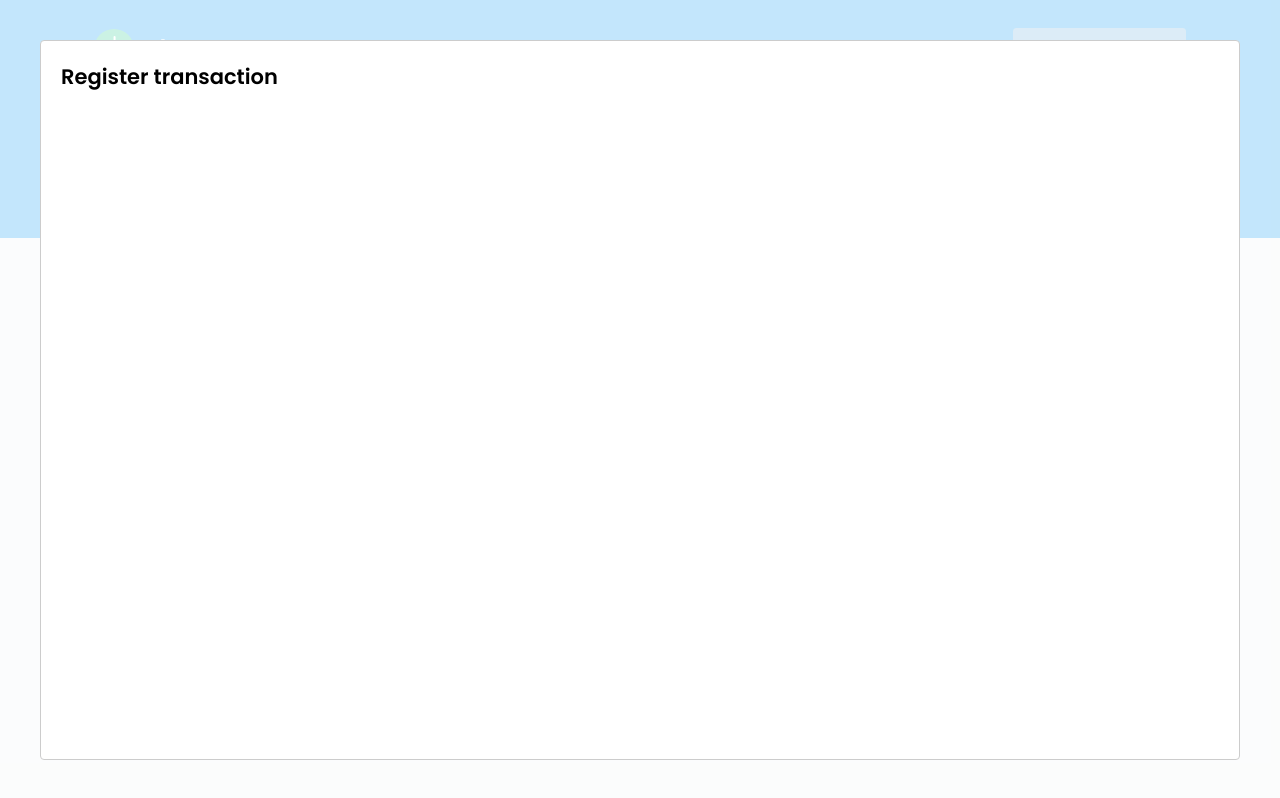
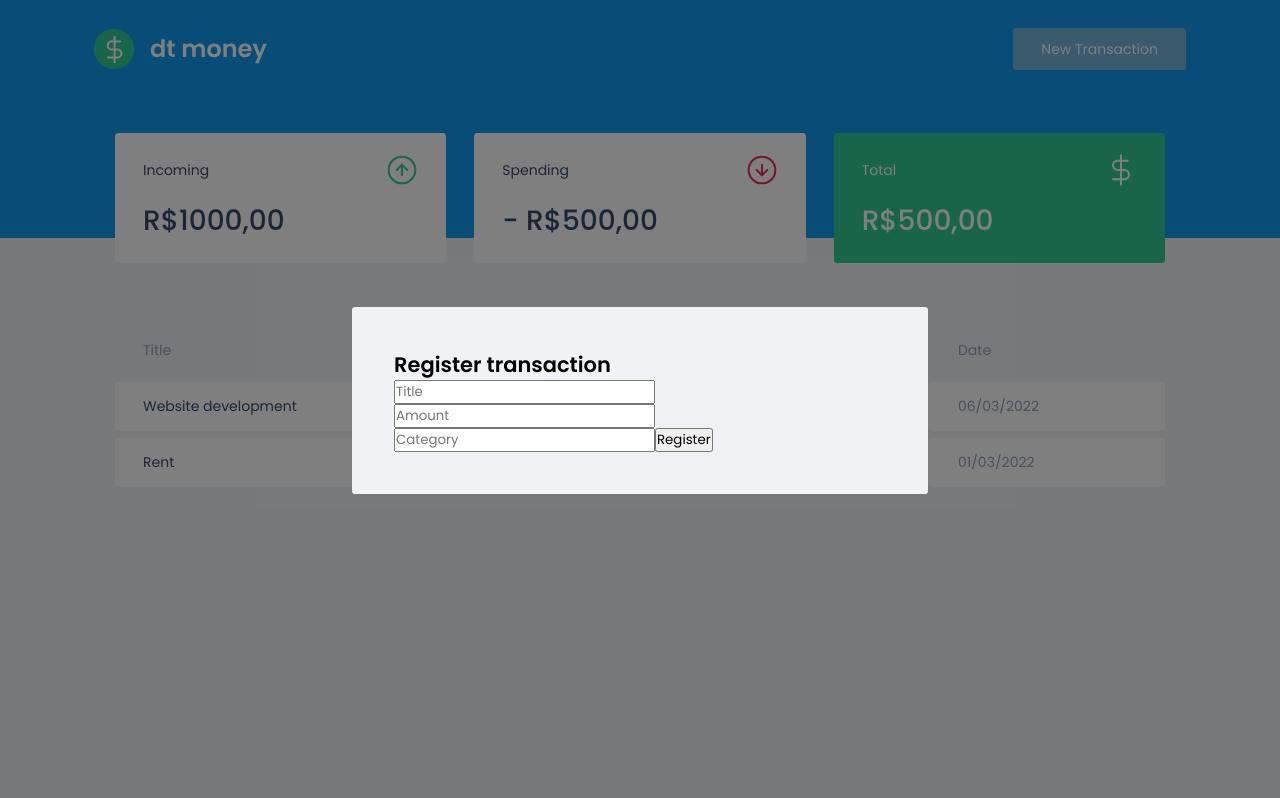
Before and after one commit to GuilhermeCSales/money-application, a React (Create React App) app: page / in a window 1280 px wide. Both pictures are taken after a click on the button "New Transaction". Built offline with nearby package versions, Linux system fonts and the light colour scheme; no server answers; what miragejs would draw is missing.

Commit message:
form structure

```diff
--- a/src/components/NewTransactionModal/index.tsx
+++ b/src/components/NewTransactionModal/index.tsx
@@ -1,4 +1,5 @@
 import Modal from "react-modal";
+import { Container } from "./styles";
 
 interface NewTransactionModalProps {
   isOpen: boolean;
@@ -10,8 +11,21 @@
   onRequestClose,
 }: NewTransactionModalProps) {
   return (
-    <Modal isOpen={isOpen} onRequestClose={onRequestClose}>
-      <h2>Register transaction</h2>
+    <Modal
+      isOpen={isOpen}
+      onRequestClose={onRequestClose}
+      overlayClassName="react-modal-overlay"
+      className="react-modal-content"
+    >
+      <Container>
+        <h2>Register transaction</h2>
+
+        <input placeholder="Title" />
+        <input type="number" placeholder="Amount" />
+        <input placeholder="Category" />
+
+        <button type="submit">Register</button>
+      </Container>
     </Modal>
   );
 }
--- a/src/components/NewTransactionModal/styles.ts
+++ b/src/components/NewTransactionModal/styles.ts
@@ -1,3 +1,3 @@
 import styled from "styled-components";
 
-export const Container = styled.div``;
+export const Container = styled.form``;
--- a/src/styles/global.ts
+++ b/src/styles/global.ts
@@ -50,4 +50,27 @@
         opacity: 0.6;
         cursor: not-allowed;
     }
+
+    .react-modal-overlay {
+        background: rgba(0, 0, 0, 0.5);
+
+        position: fixed;
+        top: 0;
+        bottom: 0;
+        right: 0;
+        left: 0;
+
+        display: flex;
+        align-items: center;
+        justify-content: center;
+    }
+
+    .react-modal-content {
+        width: 100%;
+        max-width: 576px;
+        background: var(--background);
+        padding: 3rem;
+        position: relative;
+        border-radius: 0.24rem;
+    }
 `;
```
